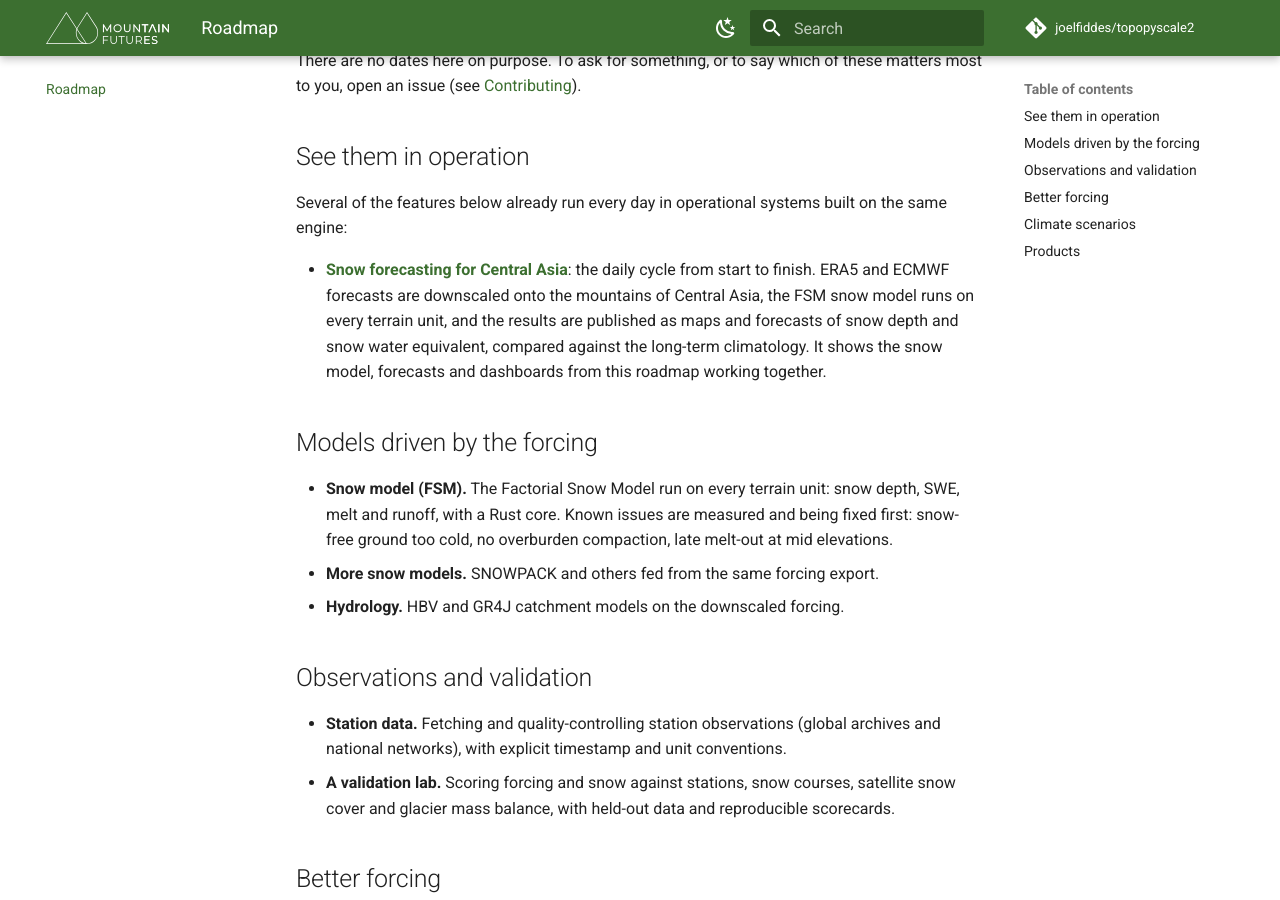
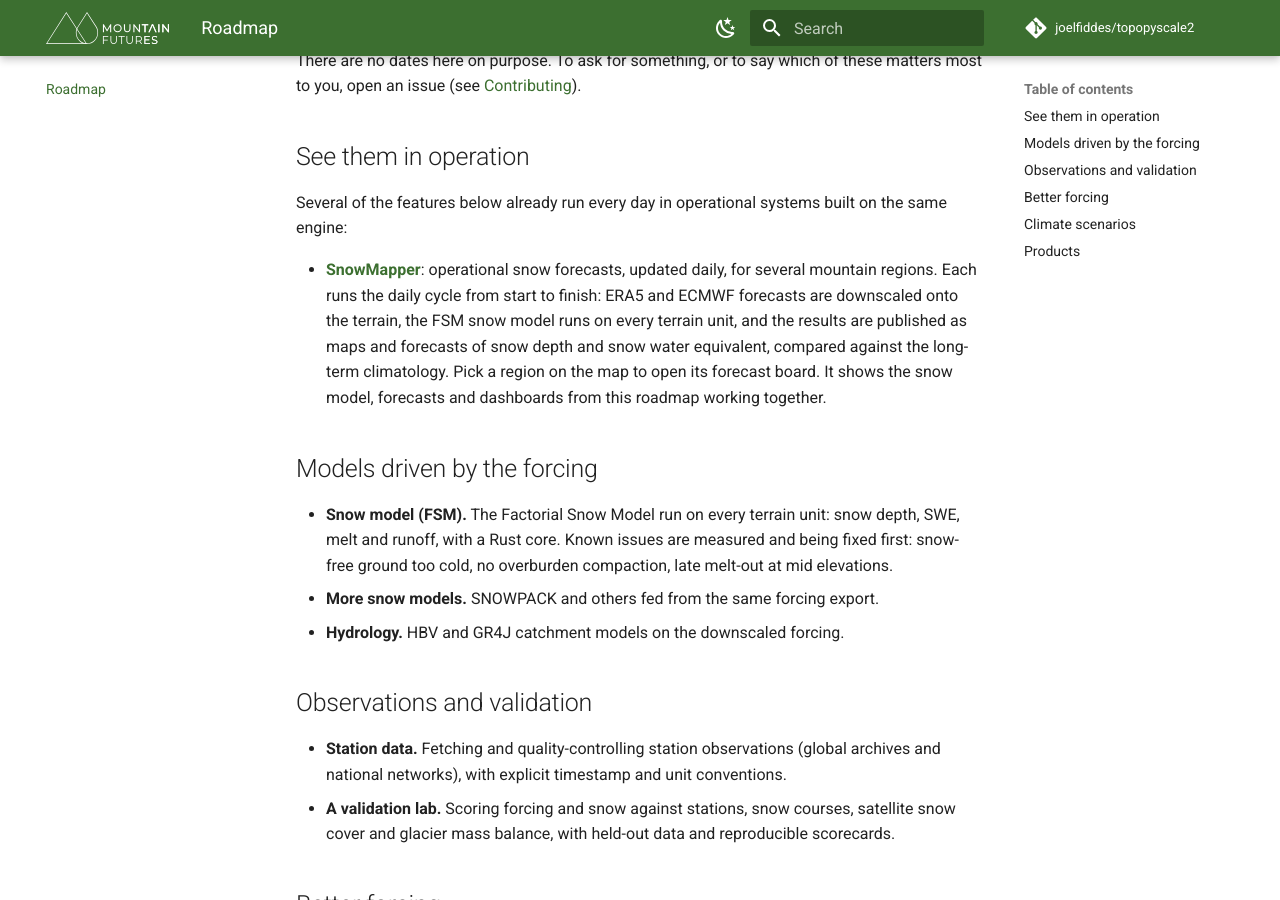
Before and after one commit to joelfiddes/topopyscale2, an MkDocs documentation site: the page built from docs/roadmap.md, in a window 1280 px wide and 900 px high, scrolled down 332 px. Built offline with MkDocs 1.6.1 and Material for MkDocs 9.7.7, drawn with Linux system fonts in a browser that asks for light colours; comment, search, counter and statistics services are not loaded.

Commit message:
Roadmap: link the SnowMapper portal
Exported from the private repository at e24f6be.

```diff
--- a/docs/roadmap.md
+++ b/docs/roadmap.md
@@ -14,12 +14,13 @@ most to you, open an issue (see [Contributing](contributing.md)).
 Several of the features below already run every day in operational systems built on the
 same engine:
 
-- **[Snow forecasting for Central Asia](https://apps.mountainfutures.ch/ca-forecast/)**:
-  the daily cycle from start to finish. ERA5 and ECMWF forecasts are downscaled onto the
-  mountains of Central Asia, the FSM snow model runs on every terrain unit, and the results are
-  published as maps and forecasts of snow depth and snow water equivalent, compared against
-  the long-term climatology. It shows the snow model, forecasts and dashboards from this
-  roadmap working together.
+- **[SnowMapper](https://apps.mountainfutures.ch/snowmapper/)**: operational snow
+  forecasts, updated daily, for several mountain regions. Each runs the daily cycle from start
+  to finish: ERA5 and ECMWF forecasts are downscaled onto the terrain, the FSM snow model runs on
+  every terrain unit, and the results are published as maps and forecasts of snow depth and
+  snow water equivalent, compared against the long-term climatology. Pick a region on the map to
+  open its forecast board. It shows the snow model, forecasts and dashboards from this roadmap
+  working together.
 
 ## Models driven by the forcing
 
```
